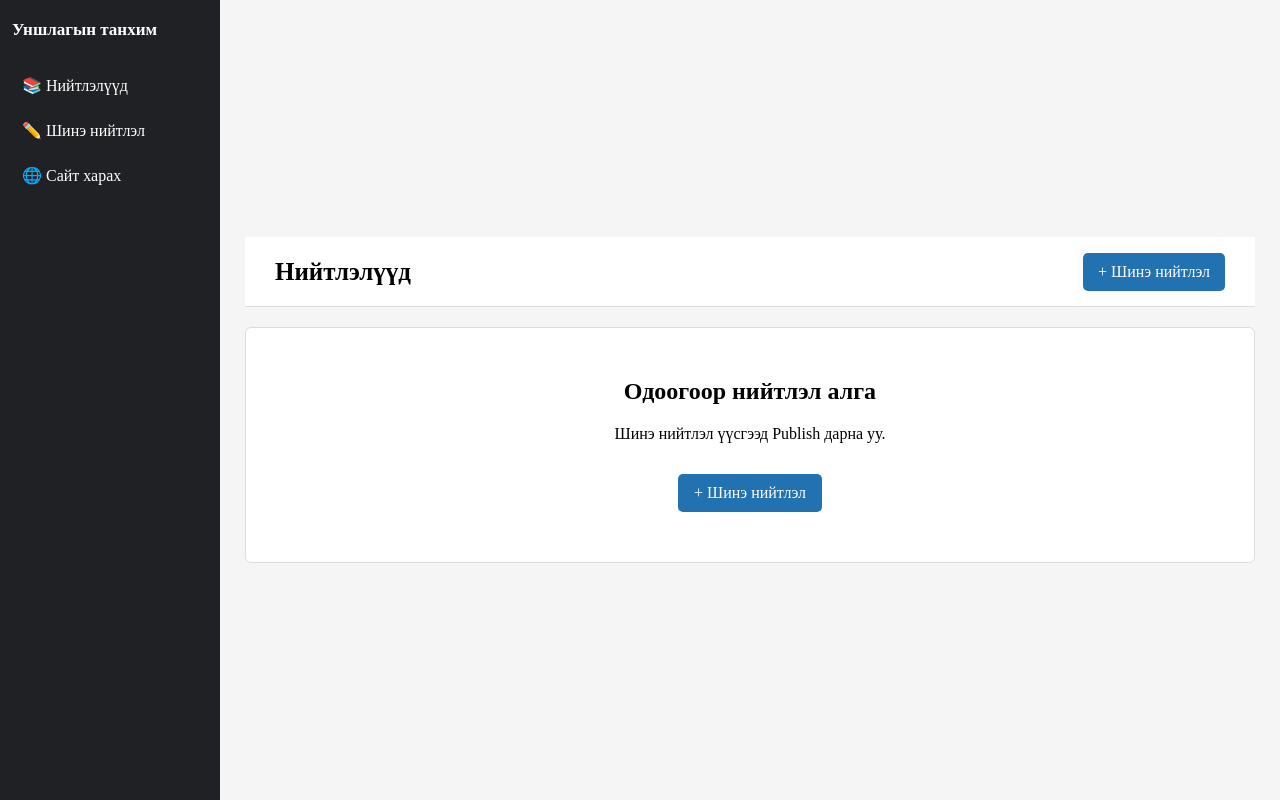
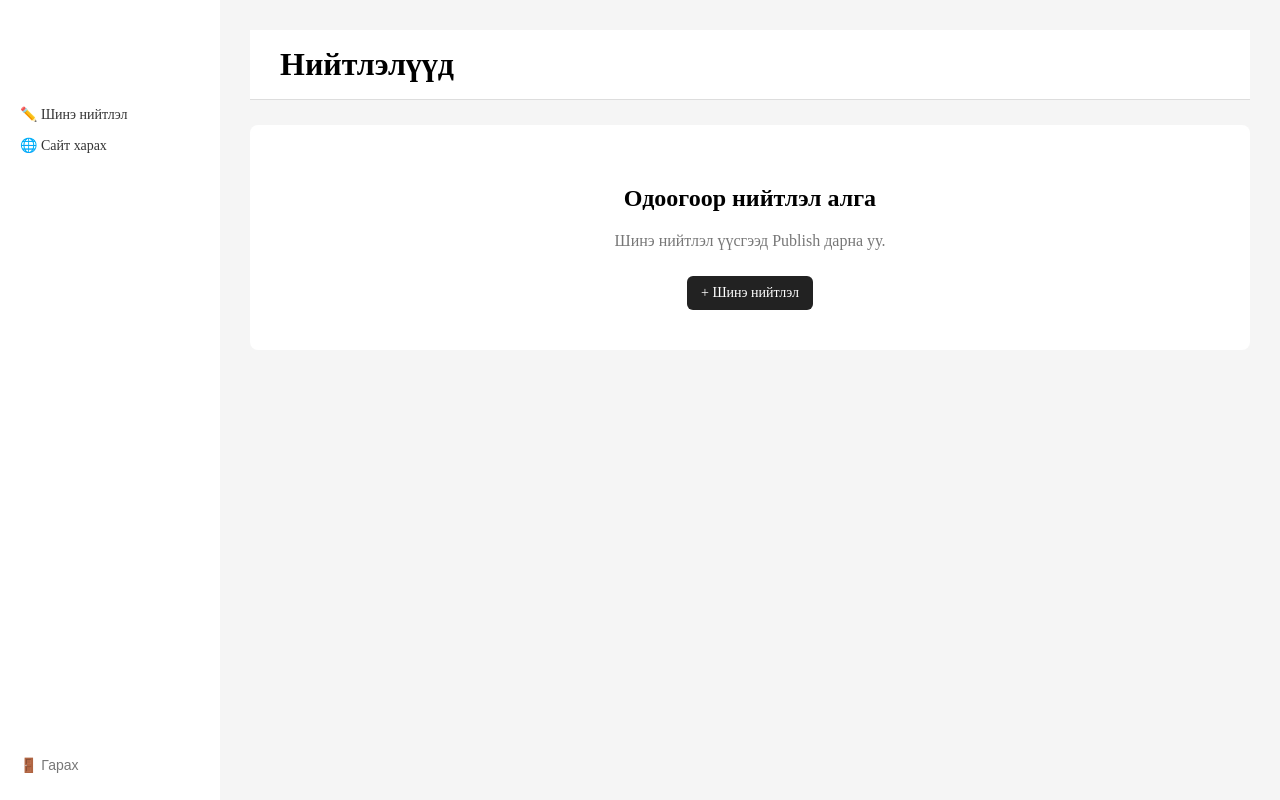
Before and after one commit to Anirgui/mongol-unshlaga, a Vue app: page /admin in a window 1280 px wide. Built offline with nearby package versions, Linux system fonts and the light colour scheme; sample sign-in values are in the browser's storage.

Commit message:
new file login

```diff
--- a/src/router/index.js
+++ b/src/router/index.js
@@ -4,34 +4,68 @@ import {
 } from 'vue-router'
 
 import Home from '../views/Home.vue'
+import Login from '../views/Login.vue'
 import Admin from '../views/Admin.vue'
 import NewArticle from '../views/NewArticle.vue'
 import EditArticle from '../views/EditArticle.vue'
-const routes = [{
+
+const routes = [
+  {
     path: '/',
     component: Home
   },
+
+  {
+    path: '/admin/login',
+    component: Login
+  },
+
   {
     path: '/admin',
     component: Admin
   },
+
   {
     path: '/admin/new',
     component: NewArticle
   },
+
+  {
+    path: '/admin/edit/:id',
+    component: EditArticle
+  },
+
   {
     path: '/article/:id',
     component: () => import('../views/Article.vue')
-    },
-    {
-        path: '/admin/edit/:id',
-        component: EditArticle
   }
 ]
 
-const router = createRouter( {
+const router = createRouter({
   history: createWebHistory(),
   routes
 })
 
+router.beforeEach((to) => {
+  const isAdmin =
+    localStorage.getItem('adminLoggedIn') === 'true'
+
+  // Admin хэсэг рүү нэвтрээгүй хүн орох гэж байвал
+  if (
+    to.path.startsWith('/admin') &&
+    to.path !== '/admin/login' &&
+    !isAdmin
+  ) {
+    return '/admin/login'
+  }
+
+  // Нэвтэрчихсэн хүн login руу дахин орох гэвэл
+  if (
+    to.path === '/admin/login' &&
+    isAdmin
+  ) {
+    return '/admin'
+  }
+})
+
 export default router
--- a/src/views/Admin.vue
+++ b/src/views/Admin.vue
@@ -1,8 +1,8 @@
 <script setup>
-    import {
-        ref,
-        onMounted
-    } from 'vue'
+import { ref, onMounted } from 'vue'
+import { useRouter } from 'vue-router'
+
+const router = useRouter()
 
 const articles = ref([])
 
@@ -27,39 +27,66 @@
   )
 }
 
+function logout() {
+  localStorage.removeItem('adminLoggedIn')
+  router.push('/admin/login')
+}
+
 onMounted(() => {
   loadArticles()
 })
 </script>
-<template>  <div class="admin-page">
-    <!-- SIDEBAR -->
 
+<template>
+  <div class="admin-page">
+
+    <!-- Зүүн талын Admin цэс -->
     <aside class="sidebar">
 
       <h2>Уншлагын танхим</h2>
 
-        <router-link to="/admin">
-            📚 Нийтлэлүүд
-        </router-link>
-
-        <router-link to="/admin/new">
+      <router-link
+        to="/admin/new"
+        class="menu-link"
+      >
         ✏️ Шинэ нийтлэл
       </router-link>
 
-        <a href="/">
+      <a
+        href="/"
+        class="menu-link"
+      >
         🌐 Сайт харах
       </a>
+
+      <button
+        class="menu-link logout"
+        @click="logout"
+      >
+        🚪 Гарах
+      </button>
 
     </aside>
 
 
-    <!-- MAIN -->
-
+    <!-- Үндсэн хэсэг -->
     <main class="main">
 
       <div class="topbar">
+        <h1>Нийтлэлүүд</h1>
+      </div>
 
-            <h1>Нийтлэлүүд</h1>
+
+      <!-- Нийтлэл байхгүй үед -->
+      <div
+        v-if="articles.length === 0"
+        class="empty"
+      >
+        <h2>Одоогоор нийтлэл алга</h2>
+
+        <p>
+          Шинэ нийтлэл үүсгээд Publish дарна уу.
+        </p>
 
         <router-link
           to="/admin/new"
@@ -67,32 +94,10 @@
         >
           + Шинэ нийтлэл
         </router-link>
-
       </div>
 
 
-        <!-- НИЙТЛЭЛ БАЙХГҮЙ -->
-
-        <div
-            v-if="articles.length === 0"
-            class="empty"
-            >
-
-            <h2>Одоогоор нийтлэл алга</h2>
-
-            <p>
-                Шинэ нийтлэл үүсгээд Publish дарна уу.
-            </p>
-
-            <router-link to="/admin/new">
-                + Шинэ нийтлэл
-            </router-link>
-
-        </div>
-
-
-        <!-- НИЙТЛЭЛҮҮД -->
-
+      <!-- Нийтлэлүүд -->
       <div
         v-else
         class="post-list"
@@ -133,11 +138,7 @@
           </div>
 
 
-                <!-- ҮЙЛДЛҮҮД -->
-
           <div class="actions">
-
-                    <!-- ЗАСАХ -->
 
             <router-link
               :to="`/admin/edit/${article.id}`"
@@ -145,9 +146,6 @@
             >
               Засах
             </router-link>
-
-
-                    <!-- УСТГАХ -->
 
             <button
               class="delete"
@@ -165,347 +163,288 @@
     </main>
 
   </div>
-</template><style scoped>
-    * {
-        box-sizing: border-box;
-    }
+</template>
+
+
+<style scoped>
 
 .admin-page {
+  display: flex;
   min-height: 100vh;
-        display: flex;
   background: #f5f5f5;
 }
 
 
-    /* SIDEBAR */
+/* =========================
+   SIDEBAR
+========================= */
 
 .sidebar {
   width: 220px;
-        flex-shrink: 0;
+  padding: 20px;
 
-        background: #202124;
-        color: white;
+  background: white;
 
-        padding: 20px 12px;
+  box-sizing: border-box;
+
+  display: flex;
+  flex-direction: column;
 }
 
 .sidebar h2 {
-        font-size: 17px;
   margin: 0 0 25px;
 }
 
-    .sidebar a {
+
+/* Admin цэс */
+
+.menu-link {
   display: block;
 
-        color: white;
+  width: 100%;
+
+  padding: 7px 0;
+
+  margin: 0;
+
+  background: none;
+  border: none;
+
+  color: #333;
+
   text-decoration: none;
 
-        padding: 11px 10px;
-        border-radius: 6px;
+  font-size: 14px;
+  font-weight: normal;
 
-        margin-bottom: 4px;
+  text-align: left;
+
+  cursor: pointer;
+
+  box-sizing: border-box;
 }
 
-    .sidebar a:hover {
-        background: #333;
+.menu-link:hover {
+  color: #000;
 }
 
 
-    /* MAIN */
+/* Гарах */
+
+.logout {
+  margin-top: auto;
+  color: #777;
+}
+
+.logout:hover {
+  color: #c00;
+}
+
+
+/* =========================
+   MAIN
+========================= */
 
 .main {
   flex: 1;
-        min-width: 0;
 
-        padding: 25px;
-
-        max-width: 1200px;
-        margin: auto;
+  padding: 30px;
 }
 
 
-    /* TOPBAR */
+/* Гарчиг */
 
 .topbar {
-        display: flex;
-
-        justify-content: space-between;
-        align-items: center;
-
-        gap: 15px;
-
-        margin-bottom: 20px;
+  margin-bottom: 25px;
 }
 
 .topbar h1 {
   margin: 0;
-        font-size: 25px;
 }
 
+
+/* =========================
+   EMPTY
+========================= */
+
+.empty {
+  background: white;
+
+  padding: 40px;
+
+  text-align: center;
+
+  border-radius: 8px;
+}
+
+.empty p {
+  color: #777;
+}
+
+
+/* Шинэ нийтлэл */
+
 .new-button {
-        flex-shrink: 0;
+  display: inline-block;
 
-        background: #2271b1;
+  margin-top: 10px;
+
+  padding: 9px 14px;
+
+  background: #222;
   color: white;
 
   text-decoration: none;
 
-        padding: 10px 15px;
-        border-radius: 5px;
+  border-radius: 6px;
 
-        white-space: nowrap;
+  font-size: 14px;
 }
 
 
-    /* POSTS */
+/* =========================
+   POSTS
+========================= */
 
 .post-list {
-        width: 100%;
+  display: flex;
 
-        background: white;
+  flex-direction: column;
 
-        border: 1px solid #ddd;
-        border-radius: 6px;
-
-        overflow: hidden;
+  gap: 12px;
 }
 
 .post {
+  background: white;
+
+  padding: 20px;
+
+  border-radius: 8px;
+
   display: flex;
 
   justify-content: space-between;
+
   align-items: center;
-
-        gap: 15px;
-
-        padding: 18px;
-
-        border-bottom: 1px solid #eee;
-    }
-
-    .post:last-child {
-        border-bottom: 0;
-    }
-
-    .post-info {
-        min-width: 0;
-        flex: 1;
 }
 
 .post-info h2 {
-        margin: 0 0 9px;
-
-        font-size: 18px;
-
-        overflow: hidden;
-        text-overflow: ellipsis;
-        white-space: nowrap;
+  margin: 0 0 10px;
 }
-
-
-    /* META */
 
 .meta {
   display: flex;
 
-        gap: 12px;
+  gap: 10px;
 
   flex-wrap: wrap;
 
-        font-size: 13px;
+  color: #777;
 
-        color: #666;
+  font-size: 14px;
 }
 
 .published {
-        color: #16833b;
+  color: green;
 }
 
 
-    /* BUTTONS */
+/* =========================
+   ACTIONS
+========================= */
 
 .actions {
   display: flex;
 
-        gap: 7px;
+  gap: 8px;
+}
 
-        flex-shrink: 0;
+.edit,
+.delete {
+  padding: 7px 11px;
+
+  border-radius: 5px;
+
+  font-size: 14px;
+
+  text-decoration: none;
+
+  cursor: pointer;
 }
 
 .edit {
-        border: 1px solid #2271b1;
+  background: #eee;
 
-        background: white;
-        color: #2271b1;
-
-        text-decoration: none;
-
-        padding: 7px 12px;
-
-        border-radius: 4px;
-
-        white-space: nowrap;
-    }
-
-    .edit:hover {
-        background: #2271b1;
-        color: white;
+  color: #222;
 }
 
 .delete {
-        border: 1px solid #d63638;
+  border: none;
 
-        background: white;
-        color: #d63638;
+  background: #eee;
 
-        padding: 7px 12px;
-
-        border-radius: 4px;
-
-        cursor: pointer;
-
-        white-space: nowrap;
-    }
-
-    .delete:hover {
-        background: #d63638;
-        color: white;
+  color: #c00;
 }
 
 
-    /* EMPTY */
-
-    .empty {
-        background: white;
-
-        border: 1px solid #ddd;
-        border-radius: 6px;
-
-        padding: 50px 20px;
-
-        text-align: center;
-    }
-
-    .empty h2 {
-        margin-top: 0;
-    }
-
-    .empty a {
-        display: inline-block;
-
-        margin-top: 15px;
-
-        background: #2271b1;
-        color: white;
-
-        text-decoration: none;
-
-        padding: 10px 16px;
-
-        border-radius: 5px;
-    }
-
-
-    /* TABLET */
-
-    @media (max-width: 800px) {
-
-        .sidebar {
-            width: 190px;
-        }
-
-        .main {
-            padding: 20px;
-        }
-
-        .post {
-            align-items: flex-start;
-        }
-
-    }
-
-
-    /* PHONE */
+/* =========================
+   MOBILE
+========================= */
 
 @media (max-width: 600px) {
 
   .admin-page {
-            display: block;
+    flex-direction: column;
   }
 
   .sidebar {
     width: 100%;
 
-            padding: 12px;
+    flex-direction: row;
 
-            display: flex;
+    flex-wrap: wrap;
+
     align-items: center;
 
-            gap: 5px;
-
-            overflow-x: auto;
+    padding: 12px 15px;
   }
 
   .sidebar h2 {
-            display: none;
+    width: 100%;
+
+    margin: 0 0 5px;
   }
 
-        .sidebar a {
-            margin: 0;
+  .menu-link {
+    width: auto;
 
-            padding: 9px 10px;
+    padding: 5px 10px 5px 0;
+  }
 
-            white-space: nowrap;
-
-            font-size: 13px;
+  .logout {
+    margin-top: 0;
   }
 
   .main {
-            width: 100%;
-
     padding: 15px;
   }
 
   .topbar {
-            align-items: center;
-        }
-
-        .topbar h1 {
-            font-size: 21px;
-        }
-
-        .new-button {
-            padding: 8px 11px;
-
-            font-size: 13px;
+    margin-bottom: 15px;
   }
 
   .post {
-            padding: 15px;
+    flex-direction: column;
 
-            align-items: flex-start;
-        }
+    align-items: stretch;
 
-        .post-info h2 {
-            font-size: 16px;
-        }
-
-        .meta {
-            gap: 5px 10px;
-
-            font-size: 12px;
+    gap: 15px;
   }
 
   .actions {
-            flex-direction: column;
-        }
-
-        .edit,
-        .delete {
-            padding: 6px 10px;
-
-            font-size: 12px;
+    justify-content: flex-end;
   }
 
 }
+
 </style>
--- a/src/views/Home.vue
+++ b/src/views/Home.vue
@@ -47,10 +47,6 @@ onMounted(() => {
         <h2>Anirgui Anir</h2>
         <span>Уншлагын танхим</span>
       </div>
-
-      <a href="/admin" class="admin-link">
-        Admin
-      </a>
 
     </header>
 
--- /dev/null
+++ b/src/views/Login.vue
@@ -0,0 +1,96 @@
+<script setup>
+import { ref } from 'vue'
+import { useRouter } from 'vue-router'
+
+const router = useRouter()
+
+const password = ref('')
+const error = ref('')
+
+function login() {
+  if (password.value === 'admin123') {
+    localStorage.setItem('adminLoggedIn', 'true')
+    router.push('/admin')
+  } else {
+    error.value = 'Нууц үг буруу байна'
+  }
+}
+</script>
+
+<template>
+  <div class="login-page">
+    <div class="login-box">
+      <h1>Admin</h1>
+
+      <p>Удирдлагын хэсэгт нэвтрэх</p>
+
+      <form @submit.prevent="login">
+        <input
+          v-model="password"
+          type="password"
+          placeholder="Нууц үг"
+        />
+
+        <button type="submit">
+          Нэвтрэх
+        </button>
+      </form>
+
+      <p v-if="error" class="error">
+        {{ error }}
+      </p>
+    </div>
+  </div>
+</template>
+
+<style scoped>
+.login-page {
+  min-height: 100vh;
+  display: flex;
+  align-items: center;
+  justify-content: center;
+  background: #f5f5f5;
+}
+
+.login-box {
+  width: 90%;
+  max-width: 360px;
+  padding: 30px;
+  background: white;
+  border-radius: 12px;
+  box-shadow: 0 5px 25px rgba(0, 0, 0, 0.08);
+}
+
+h1 {
+  margin: 0 0 8px;
+}
+
+p {
+  color: #666;
+}
+
+input {
+  width: 100%;
+  box-sizing: border-box;
+  padding: 13px;
+  margin: 15px 0;
+  border: 1px solid #ddd;
+  border-radius: 6px;
+  font-size: 16px;
+}
+
+button {
+  width: 100%;
+  padding: 13px;
+  border: none;
+  border-radius: 6px;
+  background: #222;
+  color: white;
+  font-size: 16px;
+}
+
+.error {
+  color: red;
+  margin-top: 15px;
+}
+</style>
```
Lines whose indentation alone changed are shown as unchanged.
